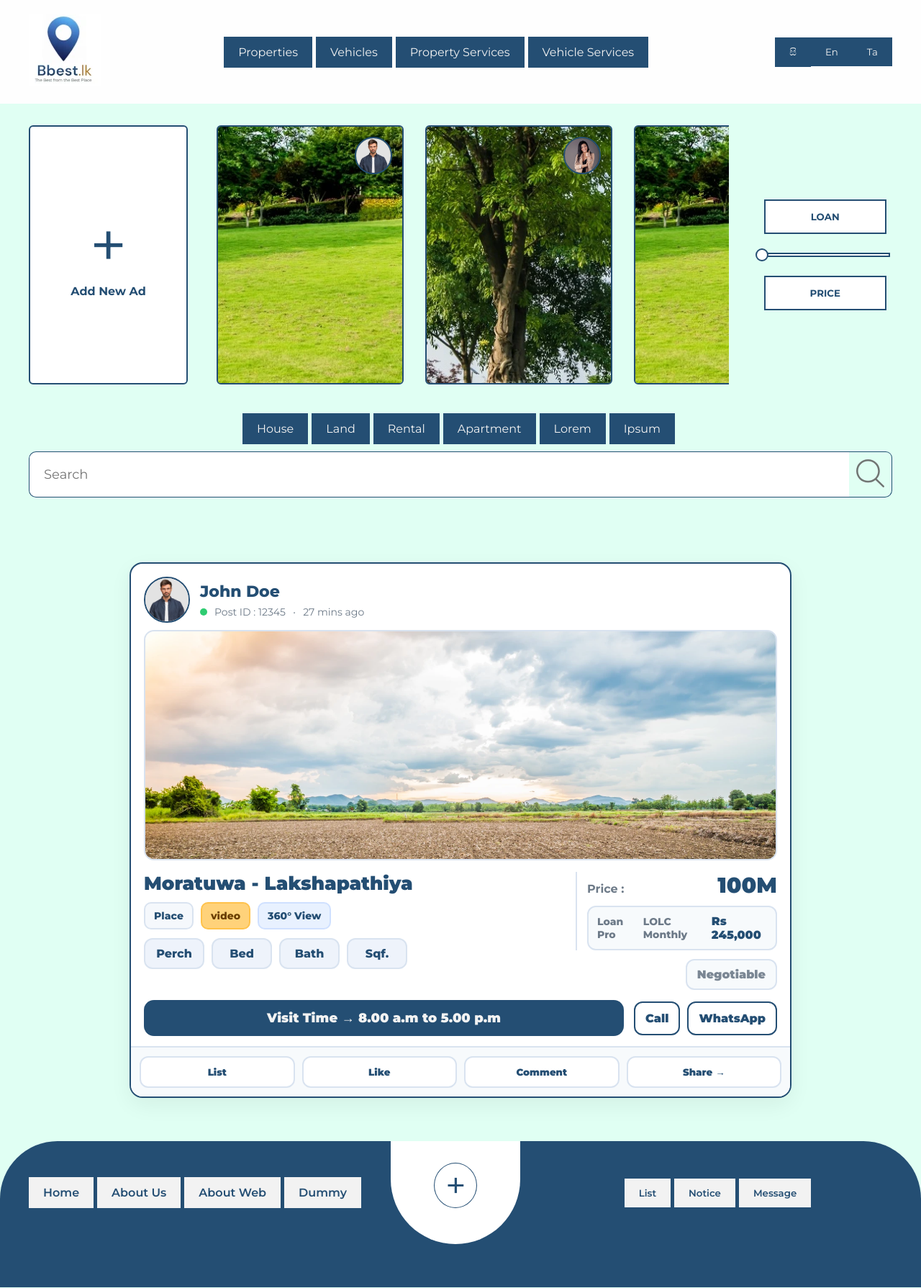
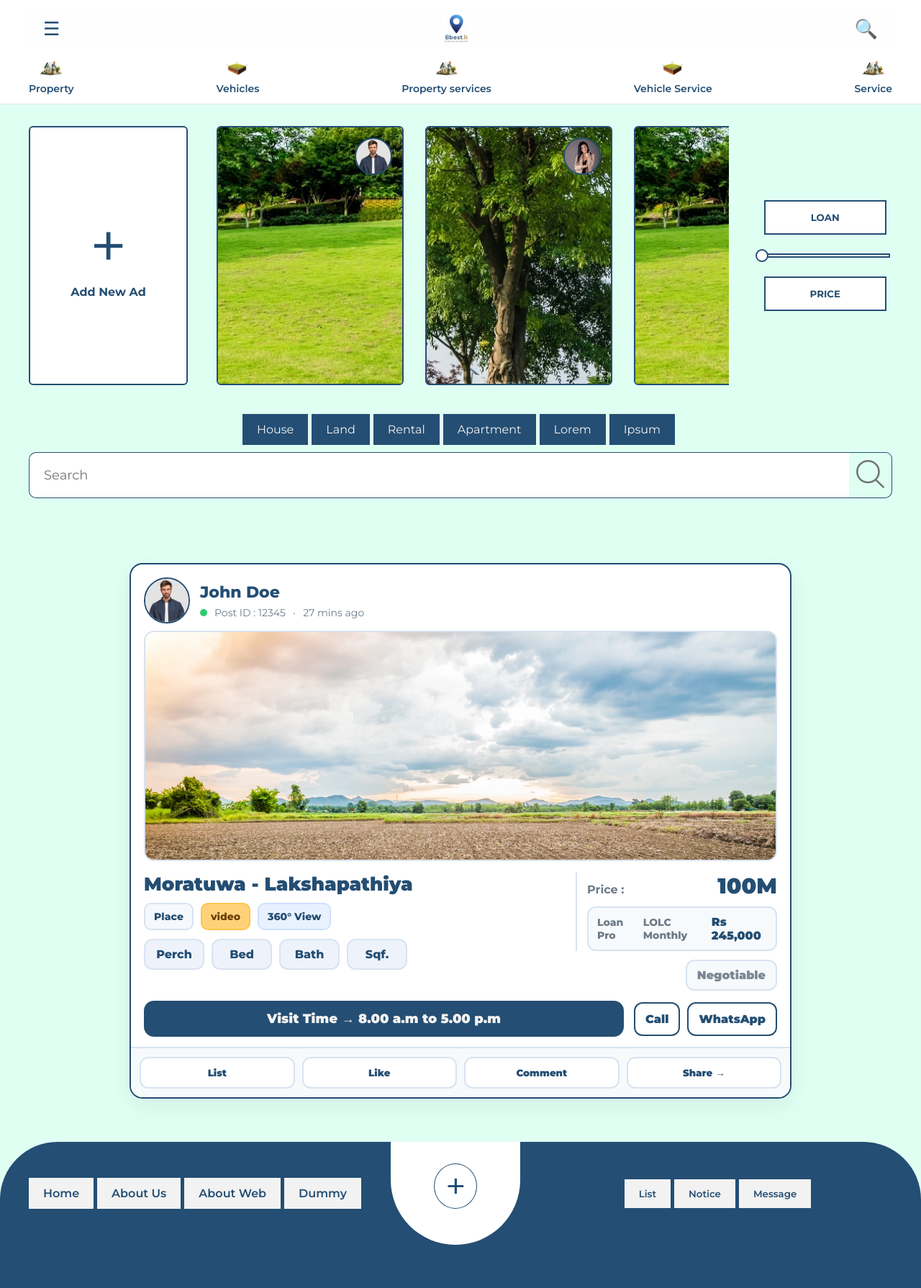
Before and after one commit to warunasubasingha/bbest.lk, a PHP site: page / in a window 1280 px wide. Shown: the whole page at 72% size. Run offline with PHP 8.4, Linux system fonts and the light colour scheme.

Commit message:
21.01.2026 header edit

```diff
--- a/public/css/css.css
+++ b/public/css/css.css
@@ -17,6 +17,9 @@ ul{list-style: none;}
 
 a , button {text-decoration: none; cursor: pointer;padding: 12px 20px; background: var(--dark-blue); color: var(--white);}
 button {border: none;}
+
+
+
 
 /* header */
 header , header > div , header > div > * {background :#fefefe;}
@@ -39,6 +42,87 @@ body {background: #defff3ee;}
 #bt5 {width: 5%;padding: 10px;border-radius: 0 9px 10px 0;background: none;border: 1px solid var(--dark-blue);border-left: none;}
 #bt5 > img {width: 100%;}
 #d5{margin-bottom: 30px;}
+
+/* with AI header */
+
+.top-header{
+    background:#ffffff;
+    padding:12px 0 6px;
+    border-bottom:1px solid #e3e3e3;
+}
+
+.header-inner{
+    display:flex;
+    align-items:center;
+    justify-content:space-between;
+}
+
+.menu-icon,
+.search-icon{
+    background:none;
+    border:none;
+    font-size:26px;
+    cursor:pointer;
+    color:#244E73;
+}
+
+.header-logo img{
+    height:42px;
+    width:auto;
+    display:block;
+}
+
+/* Category bar */
+.cat-nav{
+    margin-top:10px;
+    display:flex;
+    justify-content:space-between;
+    text-align:center;
+    padding-bottom:6px;
+}
+
+.cat-item{
+    display:flex;
+    flex-direction:column;
+    align-items:center;
+    gap:4px;
+    cursor:pointer;
+}
+
+.cat-item img{
+    width:32px;
+    height:32px;
+    object-fit:contain;
+}
+
+.cat-item span{
+    font-size:14px;
+    color:#244E73;
+    font-weight:600;
+}
+
+.top-header{
+    position: sticky;
+    top: 0;
+    left: 0;
+    right: 0;
+    z-index: 999;
+    background:#ffffff;
+    padding:12px 0 6px;
+    border-bottom:1px solid #e3e3e3;
+}
+
+
+/* Responsive */
+@media(max-width:600px){
+    .cat-nav{
+        gap:12px;
+    }
+    .cat-item span{
+        font-size:12px;
+    }
+}
+
 /* footer */
 #ft{background: var(--dark-blue);border-radius: 80px 80px 0 0;padding-bottom: 60px;}
 .a2 , .bt3{background: var(--white);color: var(--dark-blue);font-weight: 600;margin-right: 5px;}
--- a/public/index.html
+++ b/public/index.html
@@ -351,22 +351,57 @@
 
 </style>
 <body>
-    <header>
-        <div class="w fsb">
-            <div><img src="img/bbest_logo.webp" alt="Be Best Logo"></div>
-            <nav class="fcc" id="n1">
-                <a href="#" class="a1">Properties</a>
-                <a href="#" class="a1">Vehicles</a>
-                <a href="#" class="a1">Property Services</a>
-                <a href="#" class="a1">Vehicle Services</a>
-            </nav>
-            <div class="fcc">
-                <button class="bt1">සි</button>
-                <button class="bt1">En</button>
-                <button class="bt1">Ta</button>
-            </div>
+    <header class="top-header">
+    <div class="w header-inner">
+
+        <!-- Left: Hamburger -->
+        <button class="menu-icon" id="menuToggle">
+            &#9776;
+        </button>
+
+        <!-- Middle: Logo -->
+        <div class="header-logo">
+            <img src="img/bbest_logo.webp" alt="Bbest.lk Logo">
         </div>
-    </header>
+
+        <!-- Right: Search -->
+        <button class="search-icon">
+            🔍
+        </button>
+
+    </div>
+
+    <!-- Category Icons Row -->
+    <nav class="cat-nav w">
+
+        <div class="cat-item">
+            <img src="img/icons/1.png" alt="">
+            <span>Property</span>
+        </div>
+
+        <div class="cat-item">
+            <img src="img/icons/2.png" alt="">
+            <span>Vehicles</span>
+        </div>
+
+        <div class="cat-item">
+            <img src="img/icons/1.png" alt="">
+            <span>Property services</span>
+        </div>
+
+        <div class="cat-item">
+            <img src="img/icons/2.png" alt="">
+            <span>Vehicle Service</span>
+        </div>
+
+        <div class="cat-item">
+            <img src="img/icons/1.png" alt="">
+            <span>Service</span>
+        </div>
+
+    </nav>
+</header>
+
 
     <section class="ad-area w">
         <div class="ad-wrap fsb">
```
Also changed, not shown: public/img/icons/1.png (added), public/img/icons/2.png (added).
